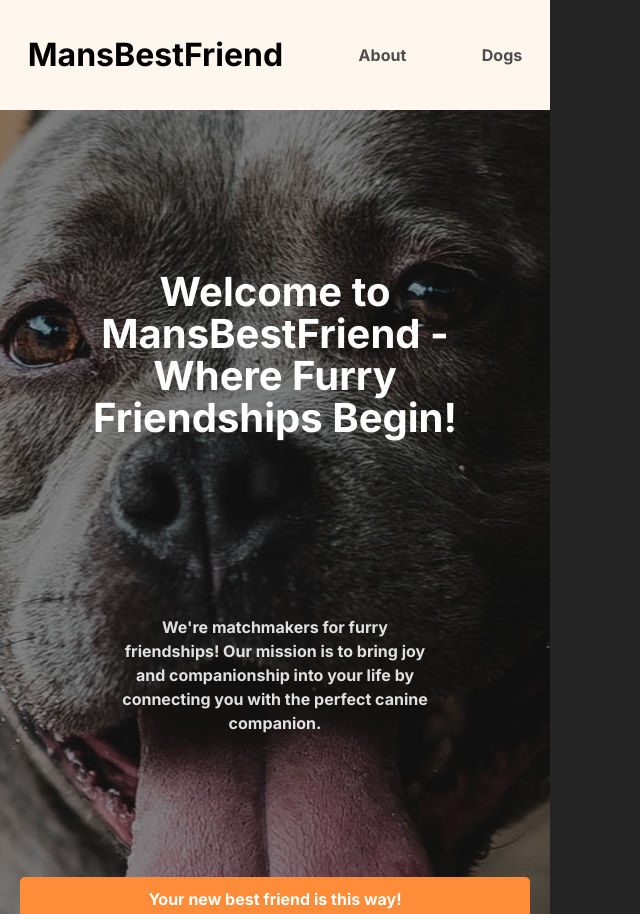
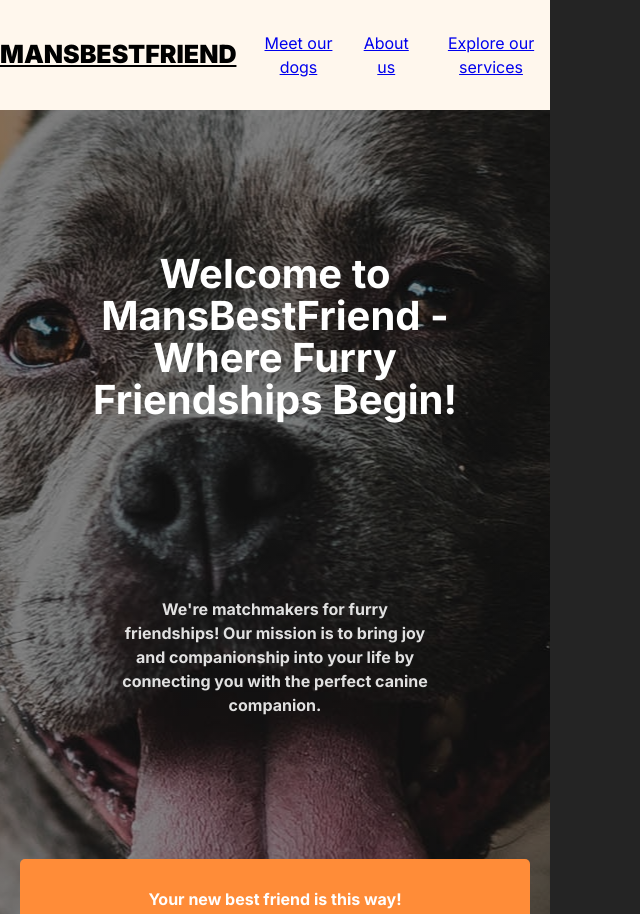
Before and after one commit to AlecSquire/MansBestFriend, a React (Vite) app: page / in a window 1280 px wide. Shown: the top 914 px of the page, without its empty margins (0-640 px from the left). Built offline with nearby package versions, Linux system fonts and the light colour scheme; a web font is replaced by a local one.

Commit message:
added explore page not finished need to make compnent for that section to render servcies

```diff
--- a/src/App.jsx
+++ b/src/App.jsx
@@ -1,23 +1,37 @@
 import React from "react";
 import "./App.css";
-import { BrowserRouter, Routes, Route } from "react-router-dom";
-import Nav from "./components/Nav";
+import { BrowserRouter, Routes, Route, Link } from "react-router-dom";
+
 import RandomDog from "./components/RandomDog";
 import Hero from "./components/Hero";
 import About from "./components/About";
+import Explore from "./components/Explore";
 
 function App() {
   return (
     <>
       <div className="app-container">
-        <header>
-          <Nav className="nav-bar" />
-        </header>
         <BrowserRouter>
+          <header className="nav-bar">
+            <Link className="site-logo" to="/">
+              MansBestFriend
+            </Link>
+            <Link className="nav-links" to="/dogs">
+              Meet our dogs
+            </Link>
+            <Link className="nav-links" to="/about">
+              About us
+            </Link>
+            <Link className="nav-links" to="/Explore">
+              Explore our services
+            </Link>
+          </header>
+
           <Routes>
             <Route path="/" element={<Hero />} />
             <Route path="/about" element={<About />} />
             <Route path="/dogs" element={<RandomDog />} />
+            <Route path="/Explore" element={<Explore />} />
           </Routes>
         </BrowserRouter>
       </div>
--- /dev/null
+++ b/src/components/Explore.jsx
@@ -0,0 +1,12 @@
+function Explore() {
+  return (
+    <>
+      <h3> Explore our services </h3>
+      <button>Health & Wellness </button>
+      <button>Care & Activities </button>
+      <button>Acquisition & Assistance</button>
+    </>
+  );
+}
+
+export default Explore;
--- a/src/components/Hero.jsx
+++ b/src/components/Hero.jsx
@@ -3,9 +3,7 @@ import { Link } from "react-router-dom";
 import backgroundImage from "../assets/christopher-ayme-ocZ-_Y7-Ptg-unsplash.jpg"; // Import the background image
 
 export default function Hero() {
-  const handleHeroButton = (e) => {
-    e.preventDefault();
-  };
+  const handleHeroButton = () => {};
 
   return (
     <div
@@ -21,10 +19,11 @@ export default function Hero() {
         companionship into your life by connecting you with the perfect canine
         companion.
       </p>
-      <button className="button-hero" onClick={handleHeroButton}>
-        <Link to="RandomDogs" className="button-link"></Link>
-        Your new best friend is this way!
-      </button>
+      <Link to="/explore" className="button-link">
+        <button className="button-hero">
+          Your new best friend is this way!
+        </button>
+      </Link>
     </div>
   );
 }
--- a/src/components/Nav.jsx
+++ /dev/null
@@ -1,12 +0,0 @@
-export default function Nav() {
-  return (
-    <>
-      <div className="nav-bar">
-        <h1>MansBestFriend</h1>
-        <h3> About</h3>
-        <h3> Dogs </h3>
-      </div>
-      <div></div>
-    </>
-  );
-}
```
